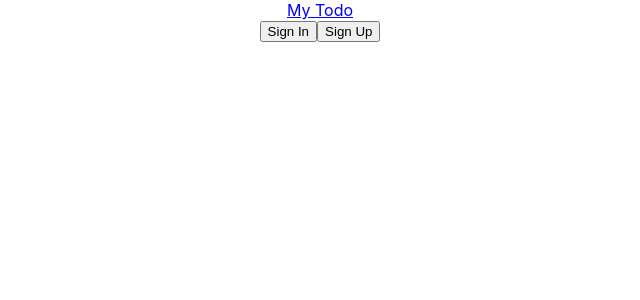
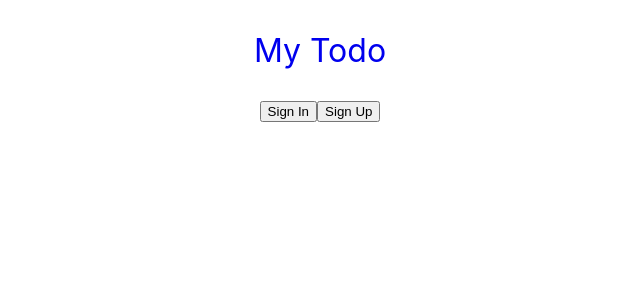
Before and after one commit to shaqok/wanted-pre-onboarding-frontend, a React (Create React App) app: page / in a window 1280 px wide. Shown: the top 300 px of the page, without its empty margins (320-960 px from the left). Built offline with nearby package versions, Linux system fonts and the light colour scheme.

Commit message:
Applied style changes

```diff
--- a/src/App.css
+++ b/src/App.css
@@ -1,8 +1,19 @@
 .App {
+  width: 60%;
+  margin: auto;
   text-align: center;
 }
 
-.App-logo {
+.main-nav {
+  height: 100px;
+  display: flex;
+  align-items: center;
+  justify-items: center;
+  justify-content: center;
+  font-size: xx-large;
+}
+
+/* .App-logo {
   height: 40vmin;
   pointer-events: none;
 }
@@ -35,4 +46,4 @@
   to {
     transform: rotate(360deg);
   }
-}
+} */
--- a/src/index.css
+++ b/src/index.css
@@ -11,3 +11,11 @@ code {
   font-family: source-code-pro, Menlo, Monaco, Consolas, 'Courier New',
     monospace;
 }
+
+a {
+  text-decoration: none;
+}
+
+a:visited {
+  color: black;
+}
```
